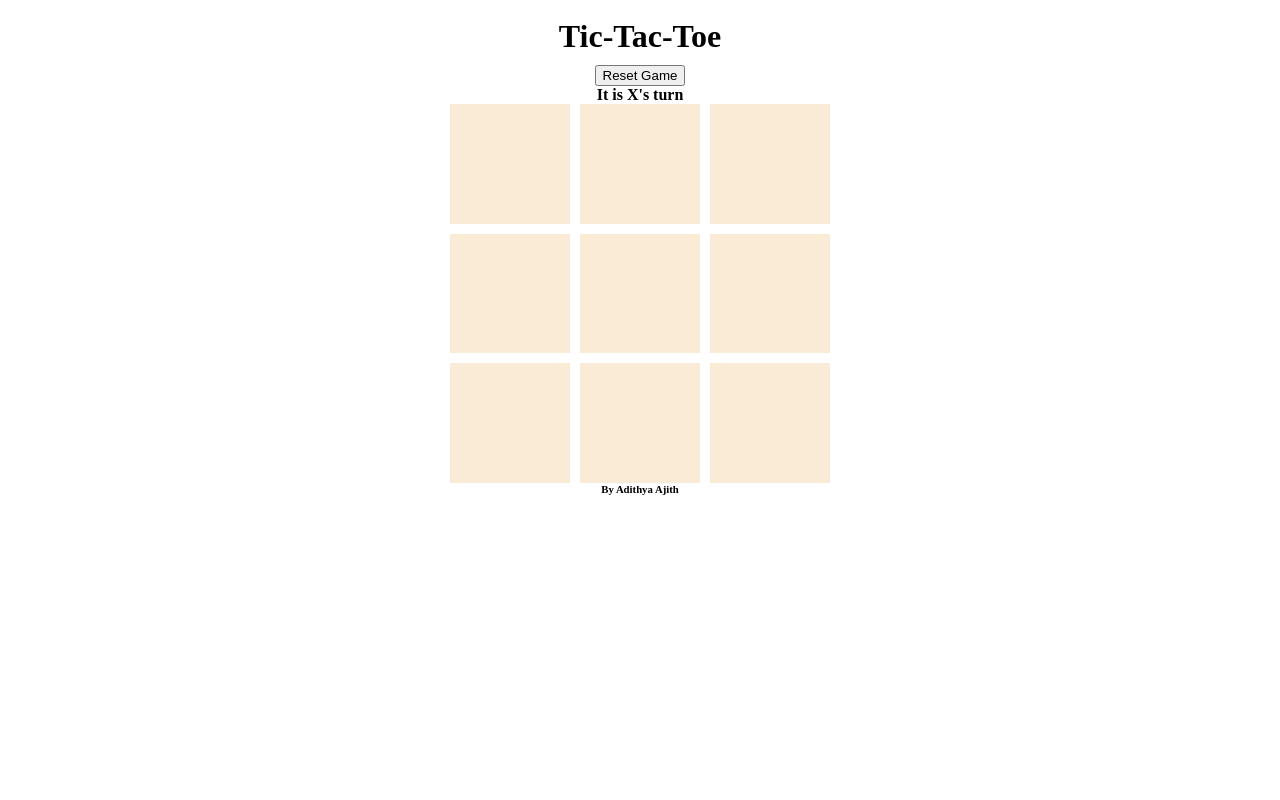
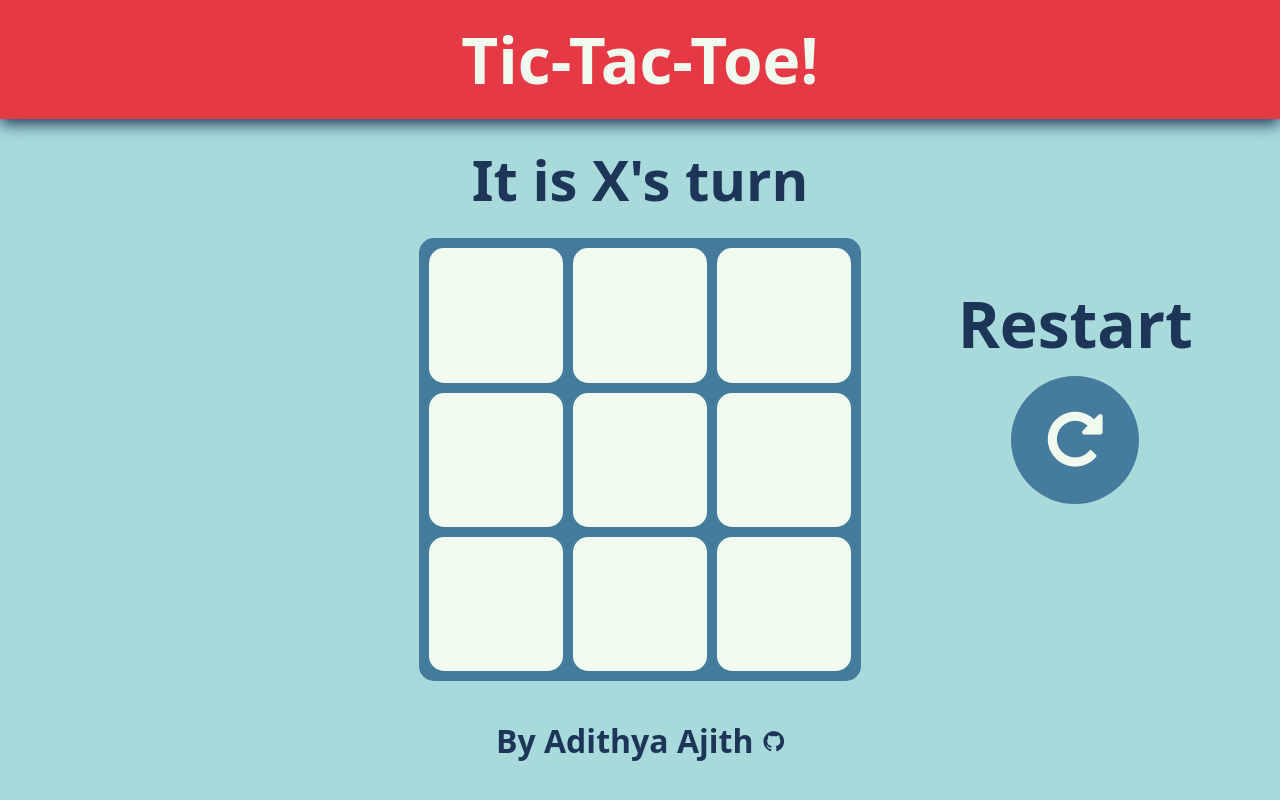
Before and after one commit to adharmic/tic-tac-toe-js, a plain HTML site: page index.html in a window 1280 px wide. Drawn offline with Linux system fonts and the light colour scheme; a web font is replaced by a local one.

Commit message:
Apply CSS styling

```diff
--- a/index.html
+++ b/index.html
@@ -1,19 +1,24 @@
 <!DOCTYPE html>
 <html lang="en">
+
 <head>
     <meta charset="UTF-8">
     <meta name="viewport" content="width=device-width, initial-scale=1.0">
     <link rel="stylesheet" href="./style.css">
     <title>Document</title>
     <script src="./ttt.js" defer></script>
+    <link rel="stylesheet" href="https://cdnjs.cloudflare.com/ajax/libs/font-awesome/4.7.0/css/font-awesome.min.css">
+    <h2 id="reset-text">Restart</h2>
+    <button id="reset-game"><i class="fa fa-repeat"></i></button>
 </head>
+
 <body>
+    <div class="wrapper">
         <div class="header">
-        <h1>Tic-Tac-Toe</h1>
+            <h1>Tic-Tac-Toe!</h1>
         </div>
-    <button id="reset-game">Reset Game</button>
         <div class="game-status">
-        <h4>It is X's turn</h4>
+            <h2>It is X's turn</h2>
         </div>
         <div class="board-container">
             <div class="board-square clickable" data-index="1"></div>
@@ -27,7 +32,11 @@
             <div class="board-square clickable" data-index="9"></div>
         </div>
         <div class="footer">
-        <h6>By Adithya Ajith</h6>
+            <h1>By Adithya Ajith</h1>
+            <a href="https://github.com/adharmic/tic-tac-toe-js">
+                <i class="fa fa-github"></i></a>
+        </div>
     </div>
 </body>
+
 </html>
--- a/style.css
+++ b/style.css
@@ -1,11 +1,24 @@
+@import url('https://fonts.googleapis.com/css2?family=Dokdo&family=Honk&display=swap');
 html, body {
     height: 100%;
+    margin: 0;
+    padding: 0;
+    font-family: "Dokdo", system-ui;
+    font-weight: 400;
+    font-style: normal;
+    background-color: #a8dadc;
+    color: #1d3557;
+    text-align: center;
 }
 
-body {
-    display: flex;
-    flex-direction: column;
+.wrapper {
+    height: 100%;
+    display: grid;
+    grid-template-columns: 1fr;
+    grid-template-rows: 1fr 1fr 3fr 1fr;
     align-items: center;
+    justify-content: center;
+    justify-items: center;
 
 }
 
@@ -14,17 +27,70 @@ h1, h4, h6 {
     padding: 0;
 }
 
+h2 {
+    padding: 0;
+    margin: 0;
+    font-size: 350%;
+}
+
 .header {
-    margin: 10px;
+    font-size: xx-large;
+    color: #f1faee;
+    display: flex;
+    align-items: center;
+    justify-content: center;
+    width: 100%;
+    height: 100%;
+    background-color: #e63946;
+    margin: 0px;
+    box-shadow: 0px 5px 15px 0px #1d3557;
+}
+
+.footer {
+    display: flex;
+    align-items: center;
+    justify-content: center;
+}
+
+a {
+    margin-left: 10px;
+    color: #1d3557;
+    font-size: 24px;
 }
 
 .board-container {
+    font-size: 7vw;
     aspect-ratio: 1 / 1;
-    width: 30%;
+    width: 33%;
     display: grid;
     gap: 10px;
     grid-template-columns: 1fr 1fr 1fr;
     grid-template-rows: 1fr 1fr 1fr;
+    background-color: #457b9d;
+    border-radius: 15px;
+    border: 10px solid #457b9d;
+}
+
+#reset-text {
+    font-size: 5vw;
+    position: absolute;
+    top: 35%;
+    right: 16%;
+    transform: translateX(50%);
+}
+
+#reset-game {
+    aspect-ratio: 1 / 1;
+    color: #f1faee;
+    font-size: 5vw;
+    border: none;
+    position: absolute;
+    top: 47%;
+    right: 16%;
+    transform: translateX(50%);
+    width: 10%;
+    border-radius: 50%;
+    background-color: #457b9d;
 }
 
 .board-square {
@@ -35,10 +101,16 @@ h1, h4, h6 {
     padding: 0;
     width: 100%;
     height: 100%;
-    background-color: antiquewhite;
+    background-color: #f1faee;
+    border-radius: 15px;
 }
 
 .clickable:hover {
     cursor: pointer;
-    background-color: rgb(182, 169, 152);
+    background-color: #d8e2d4;
 }
+
+#reset-game:hover {
+    cursor: pointer;
+    background-color: #1d3557;
+}
--- a/ttt.js
+++ b/ttt.js
@@ -122,7 +122,7 @@ function createGame() {
 function displayHandler() {
     const mainGame = createGame();
     const gameButtons = document.querySelectorAll('.board-square');
-    const statusMessage = document.querySelector('.game-status h4');
+    const statusMessage = document.querySelector('.game-status h2');
     const resetButton = document.querySelector('#reset-game');
 
     resetButton.addEventListener('click', (e) => {
```
Lines whose indentation alone changed are shown as unchanged.
